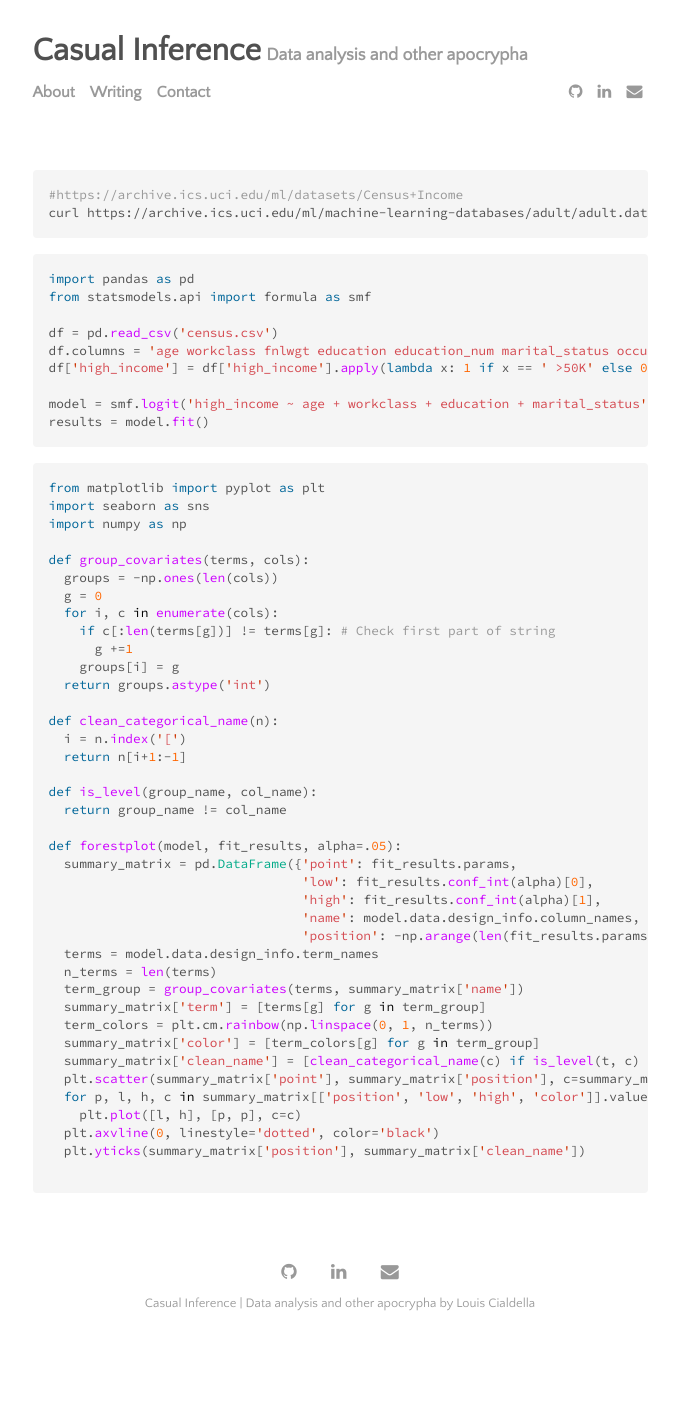
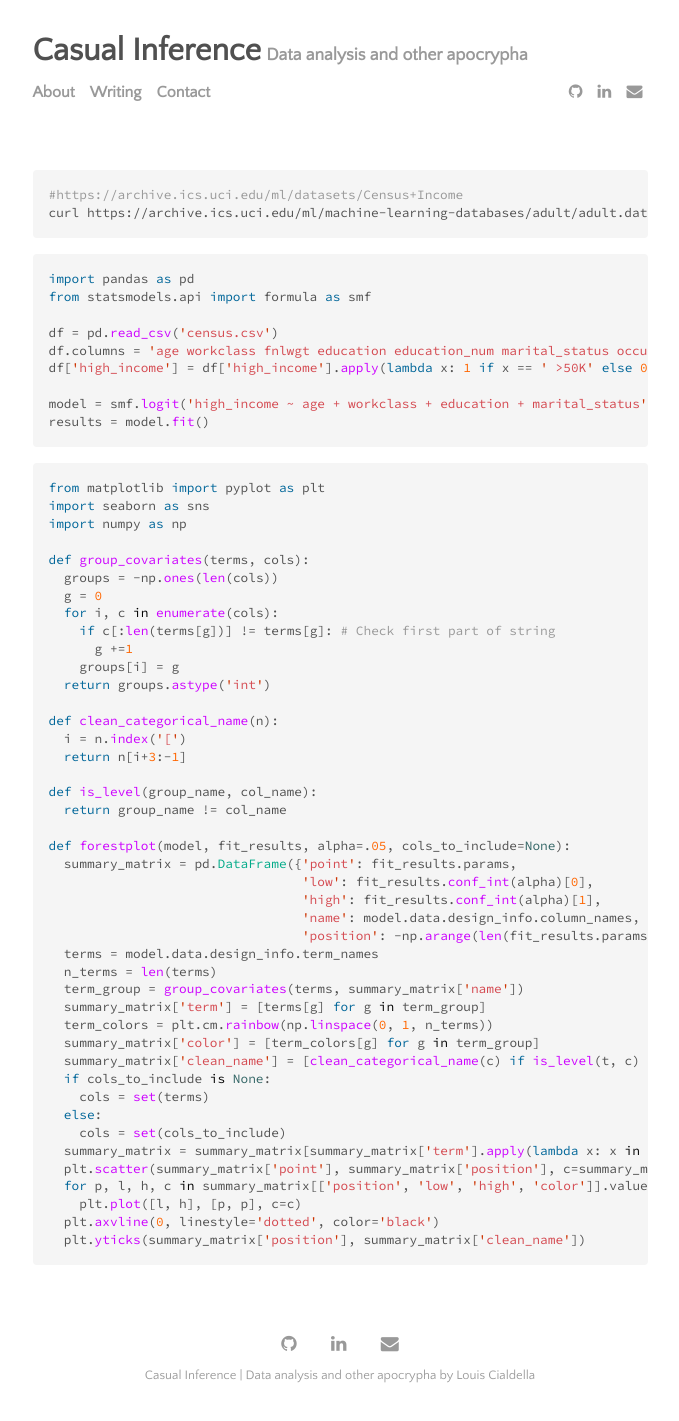
Before and after one commit to lmc2179/lmc2179.github.io, a Jekyll site: the page built from drafts/regression_eda.md, in a window 1280 px wide. Shown: the whole page, without its empty margins (300-979 px from the left). Built offline with Jekyll 4.4.1, drawn with Linux system fonts in a browser that asks for light colours; our own code applies the rules of GitHub Pages for plain Markdown files; before the commit the page ends 1349 px from its top, so only the background shows below that.

Commit message:
Update regression_eda.md

````diff
--- a/drafts/regression_eda.md
+++ b/drafts/regression_eda.md
@@ -33,12 +33,12 @@ def group_covariates(terms, cols):
 
 def clean_categorical_name(n):
   i = n.index('[')
-  return n[i+1:-1]
+  return n[i+3:-1]
 
 def is_level(group_name, col_name):
   return group_name != col_name
 
-def forestplot(model, fit_results, alpha=.05):
+def forestplot(model, fit_results, alpha=.05, cols_to_include=None):
   summary_matrix = pd.DataFrame({'point': fit_results.params,
                                  'low': fit_results.conf_int(alpha)[0],
                                  'high': fit_results.conf_int(alpha)[1],
@@ -51,10 +51,14 @@ def forestplot(model, fit_results, alpha=.05):
   term_colors = plt.cm.rainbow(np.linspace(0, 1, n_terms))
   summary_matrix['color'] = [term_colors[g] for g in term_group]
   summary_matrix['clean_name'] = [clean_categorical_name(c) if is_level(t, c) else c for t, c in summary_matrix[['term', 'name']].values]
+  if cols_to_include is None:
+    cols = set(terms)
+  else:
+    cols = set(cols_to_include)
+  summary_matrix = summary_matrix[summary_matrix['term'].apply(lambda x: x in cols)]
   plt.scatter(summary_matrix['point'], summary_matrix['position'], c=summary_matrix['color'])
   for p, l, h, c in summary_matrix[['position', 'low', 'high', 'color']].values:
     plt.plot([l, h], [p, p], c=c)
   plt.axvline(0, linestyle='dotted', color='black')
   plt.yticks(summary_matrix['position'], summary_matrix['clean_name'])
-
 ```
````
